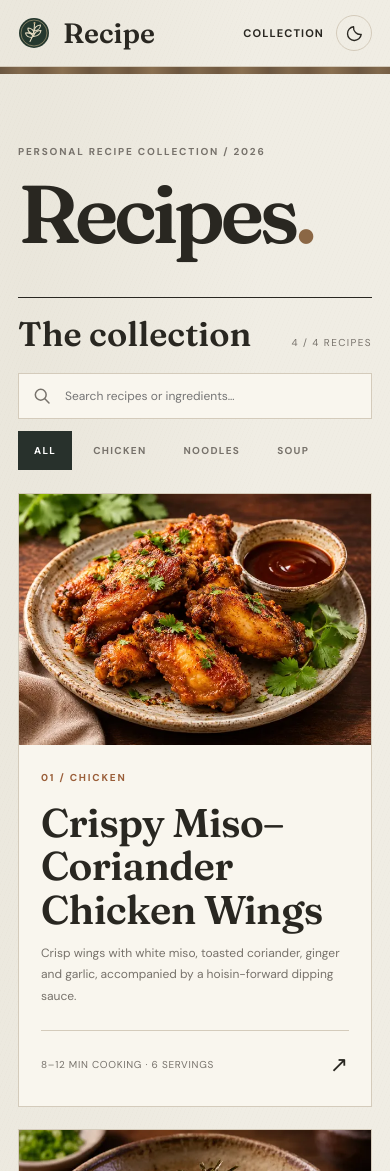
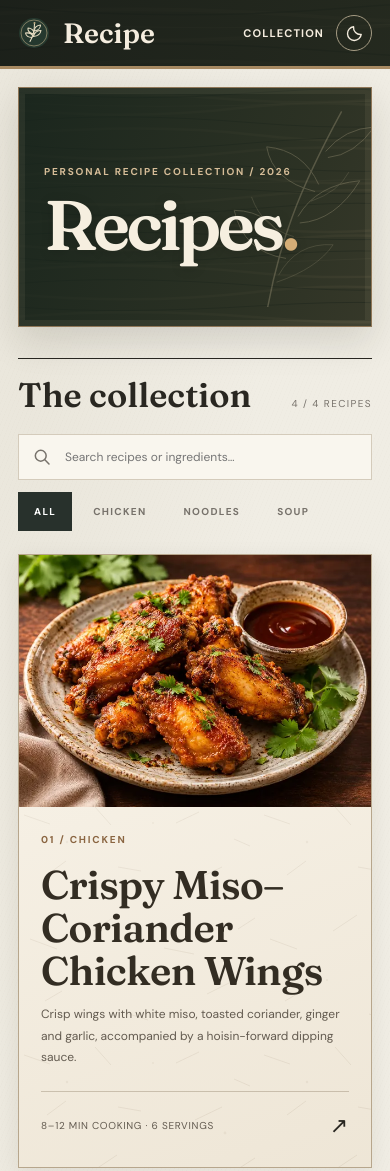
Before and after one commit to budhi-halim/recipe, a website: page index.html in a window 390 px wide. Shown: the top 1171 px of the page. Drawn offline with Linux system fonts and the light colour scheme.

Commit message:
Redesign with substantial walnut, handmade paper and botanical material surfaces

```diff
--- a/index.html
+++ b/index.html
@@ -11,7 +11,7 @@
 <header class="site-header"><div class="container header-inner">
 <a class="brand" href="#/" aria-label="Recipe collection home"><img class="brand-icon" src="./assets/favicon.svg" alt="" width="38" height="38"><span class="brand-name">Recipe</span></a>
 <nav aria-label="Main"><a href="#/">Collection</a><span class="nav-divider"></span><span class="nav-note">PERSONAL ARCHIVE</span><button class="theme-toggle" id="theme-toggle" type="button" aria-label="Toggle light and dark theme" title="Switch theme"><svg class="theme-moon" width="20" height="20" viewBox="0 0 24 24" fill="none" stroke="currentColor" stroke-width="1.7" stroke-linecap="round" stroke-linejoin="round" aria-hidden="true"><path d="M20.5 13.2A8.7 8.7 0 0 1 10.8 3.5 8.7 8.7 0 1 0 20.5 13.2Z"/></svg><svg class="theme-sun" width="20" height="20" viewBox="0 0 24 24" fill="none" stroke="currentColor" stroke-width="1.7" stroke-linecap="round" aria-hidden="true"><circle cx="12" cy="12" r="4"/><path d="M12 2v2m0 16v2M4.93 4.93l1.42 1.42m11.3 11.3 1.42 1.42M2 12h2m16 0h2M4.93 19.07l1.42-1.42M17.65 6.35l1.42-1.42"/></svg></button></nav>
-</div></header><ft-surface class="wood-band" material="wood" wood-species="teak" wood-cut="quarter-sawn" wood-finish="smooth" contrast="0.32" fibers="0.18" motion="never" loading="visible" aria-hidden="true"></ft-surface>
+</div></header>
 <main id="app" tabindex="-1"><div class="container loading"><p class="eyebrow">PERSONAL COLLECTION</p><h1>Recipes<span class="accent">.</span></h1><p>Loading recipes…</p></div></main>
 <footer class="site-footer"><div class="container footer-inner"><span>Recipe</span><span>Personal collection · 2026</span></div></footer>
 </body></html>
--- a/styles.css
+++ b/styles.css
@@ -62,3 +62,82 @@ body{background-image:repeating-linear-gradient(112deg,transparent 0,transparent
 :root[data-theme="dark"] .wood-band{filter:brightness(.64)}
 .dish-photo{background-size:cover;background-position:center;background-repeat:no-repeat;position:relative}
 @media(max-width:620px){.brand-icon{width:32px;height:32px}.wood-band{height:7px;min-height:7px}}
+
+/* Material-led redesign: large, clearly visible natural surfaces. */
+:root{
+ --wood:url("./assets/textures/walnut-grain.svg");
+ --fiber:url("./assets/textures/handmade-paper.svg");
+ --botanical:url("./assets/textures/botanical-engraving.svg");
+ --material-ink:#f6eedf;
+}
+.site-header{
+ background:linear-gradient(90deg,rgba(22,28,23,.90),rgba(29,36,27,.86)),var(--wood);
+ background-size:cover,900px auto;
+ border-bottom:3px solid #a88a62;
+ color:#f5eddf;
+}
+.site-header .brand-name,.site-header nav a,.site-header .theme-toggle{color:#f5eddf}
+.site-header .nav-note{color:#cbbda6}
+.site-header .nav-divider{background:#8e8b7c}
+.site-header .theme-toggle{border-color:#a59b83}
+.site-header nav a:hover,.site-header .theme-toggle:hover{color:#e6c69b}
+.intro{
+ position:relative;isolation:isolate;overflow:hidden;
+ min-height:320px;
+ margin:30px 0 43px;
+ padding:clamp(44px,6vw,84px) clamp(26px,6vw,80px);
+ display:flex;align-items:center;
+ background:linear-gradient(110deg,rgba(23,36,28,.94),rgba(32,42,30,.74) 72%,rgba(29,40,29,.52)),var(--wood);
+ background-size:cover,cover;
+ border:1px solid #8f7657;
+ box-shadow:0 14px 35px rgba(34,33,23,.14),inset 0 0 0 6px rgba(222,204,163,.07);
+ color:#f6efe0;
+}
+.intro::after{
+ content:"";position:absolute;right:2%;top:-12%;width:270px;height:360px;
+ background:var(--botanical) center/contain no-repeat;
+ opacity:.38;z-index:-1;pointer-events:none;
+}
+.intro .eyebrow{color:#d6bd98}
+.intro h1{margin:13px 0 0;text-shadow:0 2px 12px rgba(0,0,0,.15)}
+.intro .accent{color:#d5ad76}
+.recipe-card{
+ background:var(--fiber) repeat,var(--surface);
+ background-size:240px 240px;
+ border-color:#b7a68c;
+ box-shadow:0 5px 20px rgba(45,40,29,.08);
+}
+.card-content{background:linear-gradient(160deg,rgba(255,255,255,.16),rgba(143,115,74,.06));}
+.recipe-card .card-bottom{border-top-color:rgba(97,77,50,.27)}
+.recipe-card .card-content h3{color:#332d23}
+.recipe-card .card-content p,.recipe-card .card-bottom{color:#635b50}
+.recipe-card .card-content .eyebrow{color:#8a6541}
+.scaler{
+ background:linear-gradient(110deg,rgba(35,47,34,.91),rgba(43,49,36,.82)),var(--wood);
+ background-size:cover,760px auto;
+ color:#f6eedf;border:1px solid #9c825f;
+ box-shadow:inset 0 0 0 4px rgba(230,211,174,.08);
+}
+.scaler-head button{color:#e3c19b;border-bottom-color:#e3c19b}
+.scaler-controls label>span:first-child,.scaler>p{color:#d4c8b2!important}
+.scaler select,.number-field{background:#f5eee1;color:#282920;border-color:#aa9b83}
+.scaler input{color:#282920}
+:root[data-theme="dark"] .site-header{background:linear-gradient(90deg,rgba(14,22,17,.86),rgba(21,30,23,.84)),var(--wood)}
+:root[data-theme="dark"] .intro{background:linear-gradient(110deg,rgba(13,23,17,.89),rgba(22,32,22,.65)),var(--wood);border-color:#71644d}
+:root[data-theme="dark"] .recipe-card{background:linear-gradient(rgba(24,32,27,.87),rgba(24,32,27,.87)),var(--fiber);border-color:#5e6256}
+:root[data-theme="dark"] .card-content{background:linear-gradient(150deg,rgba(220,209,179,.05),rgba(0,0,0,.08))}
+:root[data-theme="dark"] .recipe-card .card-content h3{color:#f1e9db}
+:root[data-theme="dark"] .recipe-card .card-content p,:root[data-theme="dark"] .recipe-card .card-bottom{color:#c0b8a8}
+:root[data-theme="dark"] .recipe-card .card-content .eyebrow{color:#d4b18c}
+:root[data-theme="dark"] .scaler{background:linear-gradient(110deg,rgba(26,38,29,.9),rgba(36,43,32,.84)),var(--wood);border-color:#7c7057}
+:root[data-theme="dark"] .scaler select,:root[data-theme="dark"] .number-field{background:#e9e0d0;color:#22291f}
+:root[data-theme="dark"] .scaler input{color:#22291f}
+@media(max-width:620px){
+ .intro{min-height:240px;margin:18px 0 31px;padding:40px 25px}
+ .intro::after{width:160px;height:220px;right:-4%;top:3%;opacity:.24}
+ .intro h1{font-size:clamp(70px,18vw,100px)}
+}
+@media print{
+ .site-header,.intro,.scaler{background:white!important;color:#111!important;box-shadow:none}
+ .recipe-card{background:white!important}
+}
```
Also changed, not shown: assets/textures/botanical-engraving.svg (added), assets/textures/handmade-paper.svg (added), assets/textures/walnut-grain.svg (added).
